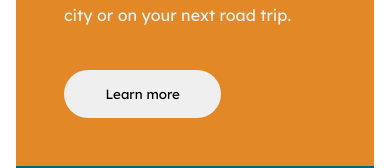
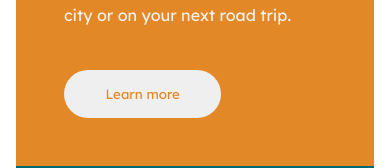
Before and after one commit to Marcoswodbarros/ThreeColumnPreviewCard, a React (Create React App) app in the folder card/: page / in a window 390 px wide. Shown: the part 367-535 px from the top of the page. Built offline with nearby package versions, Linux system fonts and the light colour scheme.

Commit message:
Mobile: Finishing button style

```diff
--- a/card/src/Components/Button/Button.js
+++ b/card/src/Components/Button/Button.js
@@ -1,12 +1,16 @@
 import React from 'react';
 import './Button.css';
 
-const Button = () => {
+const Button = ({ textColor }) => {
+    const buttonStyle = {
+        color: textColor
+    };
+
     return (
-        <div>
-            <button>Learn more</button>
-        </div>
-    )
+        <button className="custom-button" style={buttonStyle}>
+            Learn more
+        </button>
+    );
 }
 
-export default Button
+export default Button;
--- a/card/src/Components/Card/Card.js
+++ b/card/src/Components/Card/Card.js
@@ -31,11 +31,11 @@ const Card = () => {
         <div className='container'>
             {textos.map((item) => {
                 return (
-                    <div key={item.nome} className='card__container' style={{background: item.bg}}>
+                    <div key={item.nome} className='card__container' style={{ background: item.bg }}>
                         <img src={item.image} className='card__img' alt="Logo Sedan" />
                         <h1>{item.nome}</h1>
                         <p className='card__text'>{item.texto}</p>
-                        <Button />
+                        <Button textColor={item.bg}/>
                     </div>
                 )
             })}
```
